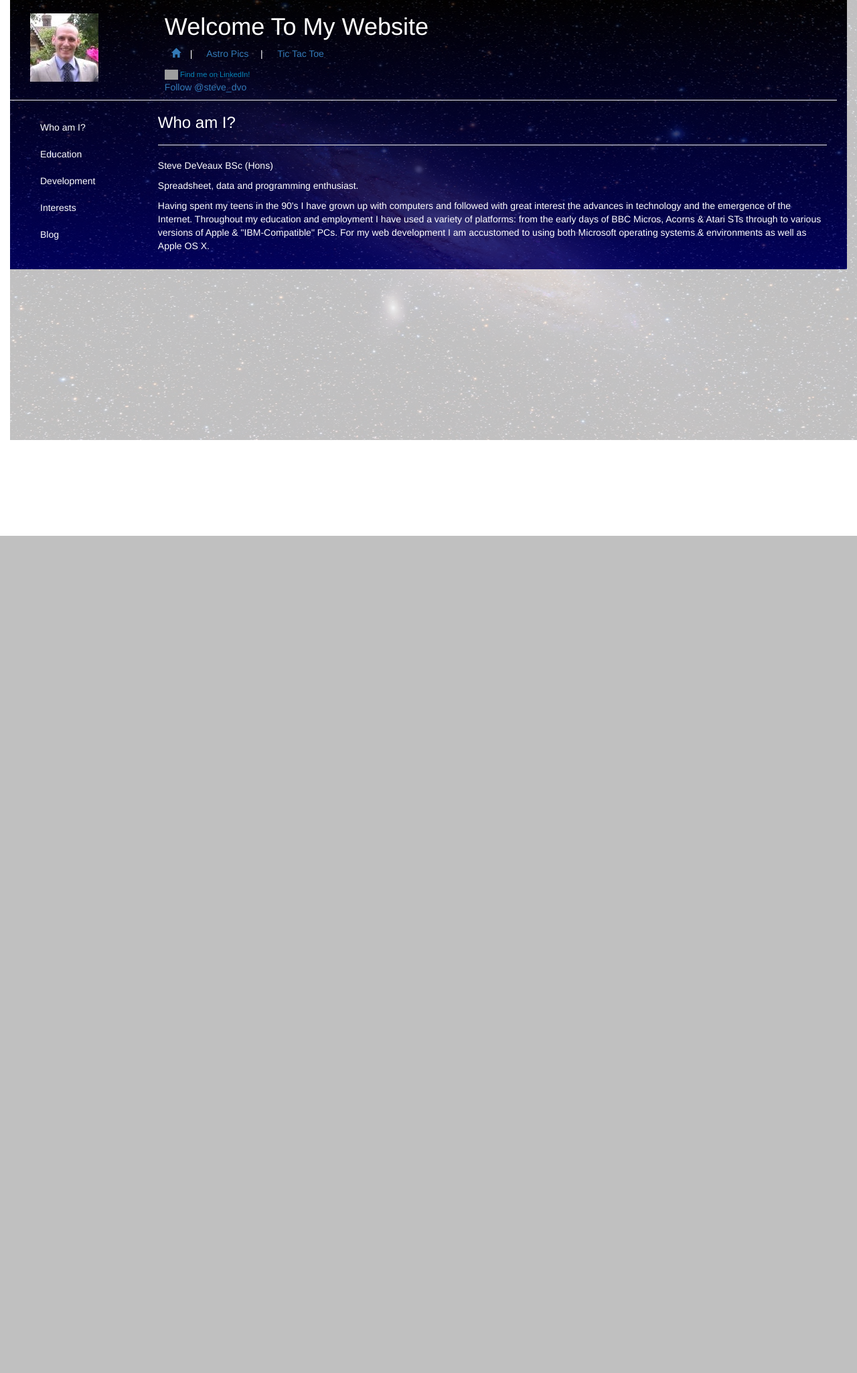
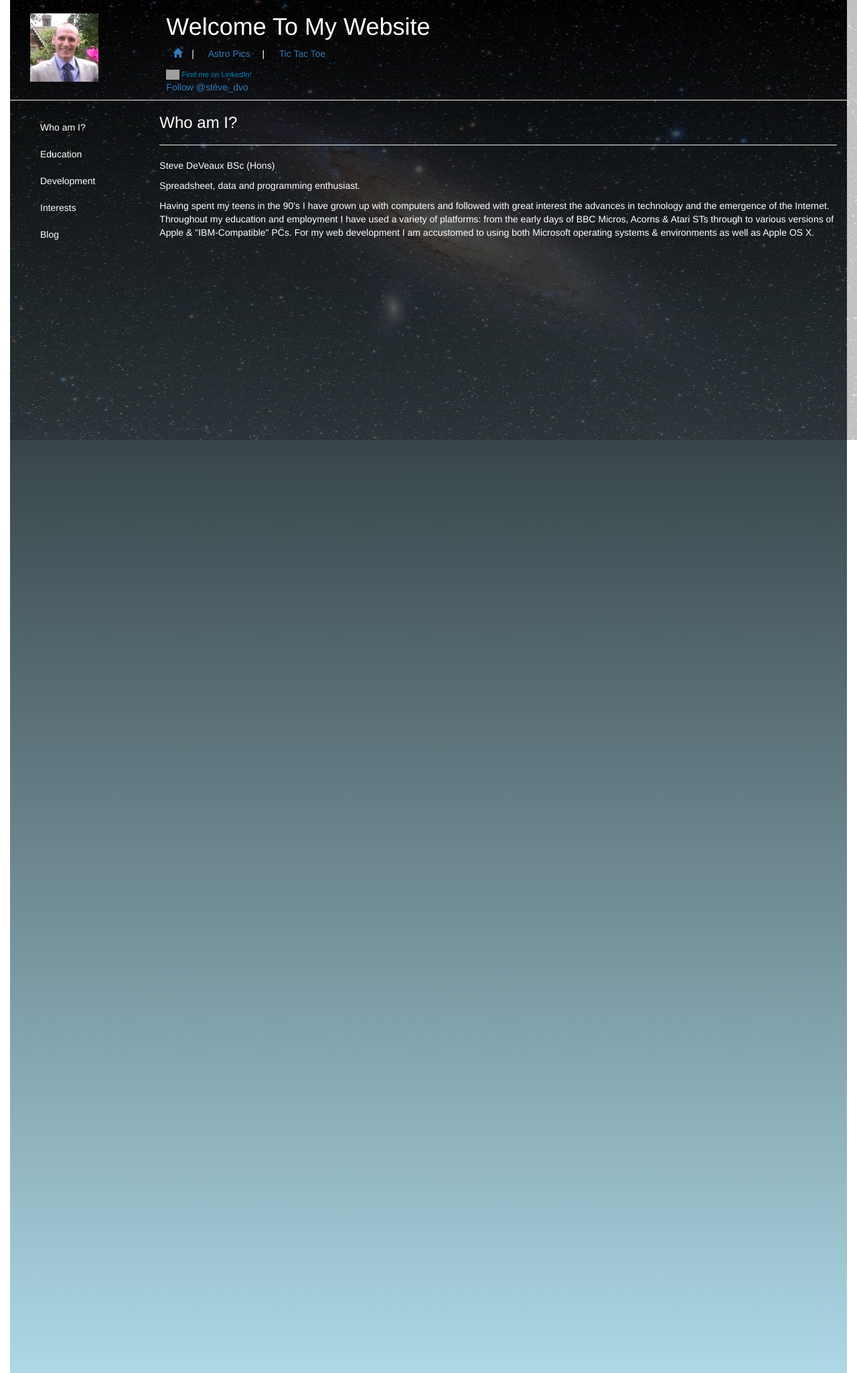
Before and after one commit to stevedvo/stevedvo.github.io, a PHP site: page / in a window 1280 px wide. Shown: the whole page at 67% size. Before the commit the page ends 800 px from the top, so only its background shows below. Run offline with PHP 8.4, Linux system fonts and the light colour scheme; some libraries are stand-ins or nearby versions; grey boxes are pictures that could not be loaded.

Commit message:
[refs #5] Spent another huge chunk of time trying to get the #wrapper div [and corresponding gradient fill] to change dynamically. Accessing the heights of various properties e.g. div height, document height, window height, etc. For one reason or another, just can't get everything to work together. Settled for a solution, but not ideal as the div is always as tall as the section with most content, even if that section is hidden - which allows you can scroll into nothing. It'll do for now, spent far too much time on this already.

```diff
--- a/css/main.css
+++ b/css/main.css
@@ -27,13 +27,14 @@
 #wrapper
 {
 	/*height: 1024px !important;*/
-	background: -ms-linear-gradient(0deg, #007, black);
-	background: -moz-linear-gradient(0deg, #007, black);
-	background: -webkit-linear-gradient(0deg, #007, black);
-	background: -o-linear-gradient(0deg, #007, black);
-	background: linear-gradient(0deg, #007, black);
+	background: -ms-linear-gradient(0deg, lightblue, black);
+	background: -moz-linear-gradient(0deg, lightblue, black);
+	background: -webkit-linear-gradient(0deg, lightblue, black);
+	background: -o-linear-gradient(0deg, lightblue, black);
+	background: linear-gradient(0deg, lightblue, black);
+	/*background: black;*/
 	color: white;
-	padding-left: 0px;
+	padding: 0px;
 }
 
 #page-content-wrapper
--- a/includes/about.html
+++ b/includes/about.html
@@ -92,6 +92,11 @@
 					<p></p>
 				</article>
 				<hr/-->
+				<article id="20160413">
+					<h4>13 April 2016</h4>
+					<p>>Spent another huge chunk of time trying to get the #wrapper div [and corresponding gradient fill] to change dynamically. Accessing the heights of various properties e.g. div height, document height, window height, etc. For one reason or another, just can't get everything to work together. Settled for a solution, but not ideal as the div is always as tall as the section with most content, even if that section is hidden - which allows you can scroll into nothing. It'll do for now, spent far too much time on this already.</p>
+				</article>
+				<hr/-->
 				<article id="20160412">
 					<h4>12 April 2016</h4>
 					<p>>Continuing to add more content to the "about me" section.</p>
--- a/javascript/main.js
+++ b/javascript/main.js
@@ -1,7 +1,6 @@
 var	xImg;
 var	yImg;
 var	ratioImg;
-var yWrap;
 
 function resizeBackground ()
 {
@@ -23,34 +22,6 @@ function resizeBackground ()
 		$("#background").width(xWind);
 		$("#background").height(xImg/ratioImg);
 	}
-
-	yWrap = $("#wrapper").height();
-	yCont = $("#page-content-wrapper").height();
-	console.log ("Pre if statement: yWrap="+yWrap);
-	console.log ("Pre if statement: page="+yCont);
-
-	yDoc = $(document).height();
-
-	/*if ($(document).height() > yWind)
-	{
-		// $("#wrapper").height($(document).height());
-	}
-
-	if (yWrap < yWind)
-	{
-		console.log ("Wrapper too small");
-		$("#wrapper").height(yWind);
-		console.log ("Wrapper resized?");
-	}
-	// else {console.log ("Wrapper big enough");}
-	*/
-	yWrap = $("#wrapper").height();
-	console.log ("Post if statement: yWrap="+yWrap);
-
-	console.log ("xWind="+xWind+";yWind="+yWind+";ratio="+ratioWind);
-	console.log ("xImg="+xImg+";yImg="+yImg+";ratio="+newImgRatio);
-	console.log ("yWrap="+yWrap);
-	console.log ("document.height="+yDoc);
 
 }
 
@@ -86,19 +57,22 @@ function init ()
 	});
 
 	$(".sections").css('display', 'none');
-	// $(".sections").css('visibility', 'hidden');
-	// $("#section_1").css('visibility', 'visible');
-	$(".temphdr").css("background", "yellow");
-	$("#section_1").show("fold", 500).delay(500).css('display', 'block');
+	$("#section_5").css('visibility', 'hidden');
+	$("#section_5").css('display', 'block');
+	$("#section_1").show("fold", 500);
+	// $("#section_1").css('display', 'block');
 	$(".temphdr").animate({backgroundColor: jQuery.Color({alpha: 0})}, 1000);
 
 	$("#li_1").click(function()
 	{
 		$(".sections").css('display', 'none');
+		$("#section_5").css('visibility', 'hidden');
+		$("#section_5").css('display', 'block');
 		// $(".sections").css('visibility', 'hidden');
 		// $("#section_1").css('visibility', 'visible');
 		$(".temphdr").css("background", "yellow");
-		$("#section_1").show("fold", 500).delay(500).css('display', 'block');
+		$("#section_1").show("fold", 500);
+		// $("#section_1").css('display', 'block');
 		$(".temphdr").animate({backgroundColor: jQuery.Color({alpha: 0})}, 1000);
 		resizeBackground();
 	});
@@ -106,10 +80,13 @@ function init ()
 	$("#li_2").click(function()
 	{
 		$(".sections").css('display', 'none');
+		$("#section_5").css('visibility', 'hidden');
+		$("#section_5").css('display', 'block');
 		// $(".sections").css('visibility', 'hidden');
 		// $("#section_2").css('visibility', 'visible');
 		$(".temphdr").css("background", "yellow");
-		$("#section_2").show("fold", 500).delay(500).css('display', 'block');
+		$("#section_2").show("fold", 500);
+		// $("#section_2").css('display', 'block');
 		$(".temphdr").animate({backgroundColor: jQuery.Color({alpha: 0})}, 1000);
 		resizeBackground();
 	});
@@ -117,10 +94,13 @@ function init ()
 	$("#li_3").click(function()
 	{
 		$(".sections").css('display', 'none');
+		$("#section_5").css('visibility', 'hidden');
+		$("#section_5").css('display', 'block');
 		// $(".sections").css('visibility', 'hidden');
 		// $("#section_3").css('visibility', 'visible');
 		$(".temphdr").css("background", "yellow");
-		$("#section_3").show("fold", 500).delay(500).css('display', 'block');
+		$("#section_3").show("fold", 500);
+		// $("#section_3").css('display', 'block');
 		$(".temphdr").animate({backgroundColor: jQuery.Color({alpha: 0})}, 1000);
 		resizeBackground();
 	});
@@ -128,10 +108,13 @@ function init ()
 	$("#li_4").click(function()
 	{
 		$(".sections").css('display', 'none');
+		$("#section_5").css('visibility', 'hidden');
+		$("#section_5").css('display', 'block');
 		// $(".sections").css('visibility', 'hidden');
 		// $("#section_4").css('visibility', 'visible');
 		$(".temphdr").css("background", "yellow");
-		$("#section_4").show("fold", 500).delay(500).css('display', 'block');
+		$("#section_4").show("fold", 500);
+		// $("#section_4").css('display', 'block');
 		$(".temphdr").animate({backgroundColor: jQuery.Color({alpha: 0})}, 1000);
 		resizeBackground();
 	});
@@ -140,9 +123,10 @@ function init ()
 	{
 		$(".sections").css('display', 'none');
 		// $(".sections").css('visibility', 'hidden');
-		// $("#section_5").css('visibility', 'visible');
+		$("#section_5").css('visibility', 'visible');
 		$(".temphdr").css("background", "yellow");
-		$("#section_5").show("fold", 500).delay(500).css('display', 'block');
+		$("#section_5").show("fold", 500);
+		// $("#section_5").css('display', 'block');
 		$(".temphdr").animate({backgroundColor: jQuery.Color({alpha: 0})}, 1000);
 		resizeBackground();
 	});
```
